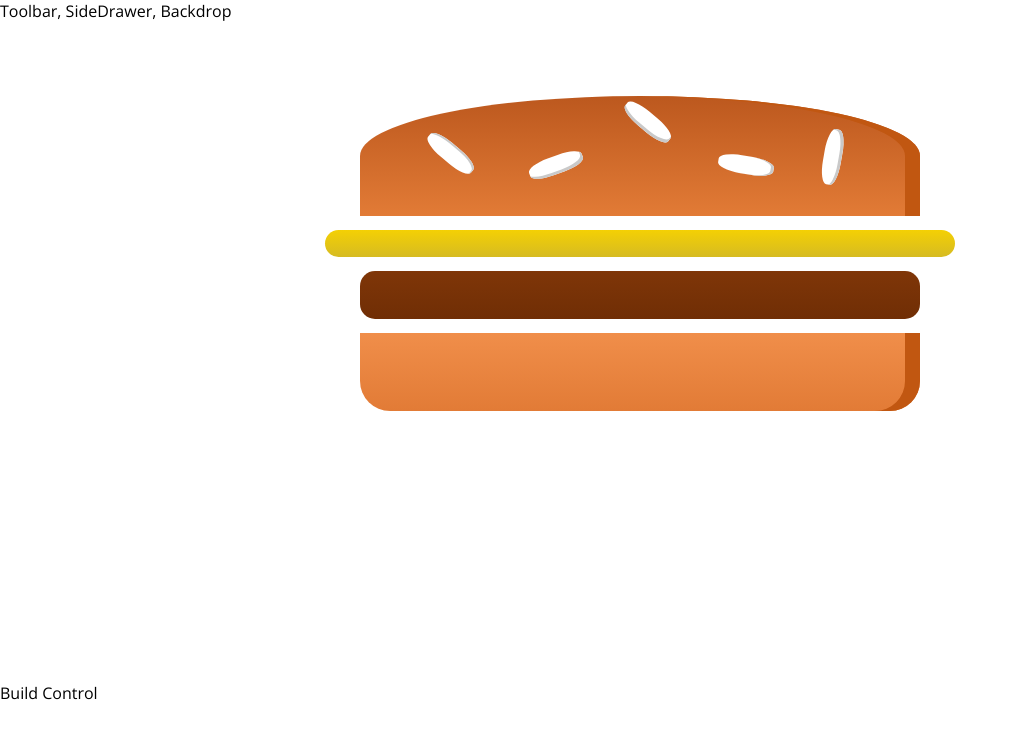
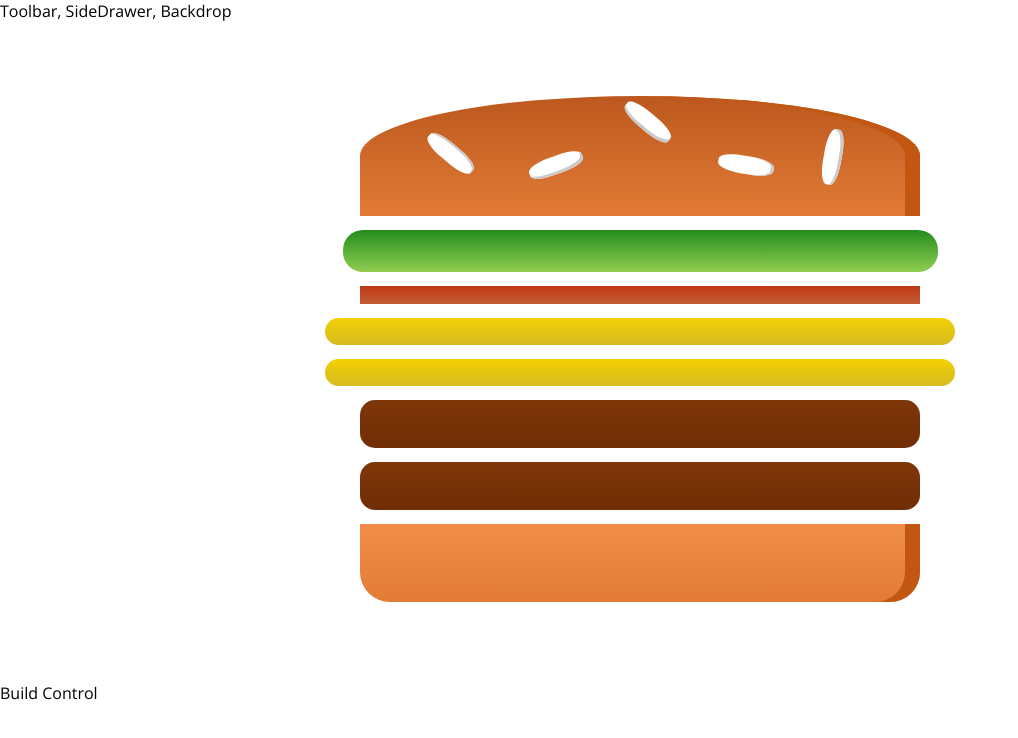
Before and after one commit to diwakarsharma95/burger-builder-web-app, a React (Create React App) app: page / in a window 1280 px wide. Shown: the top 738 px of the page, without its empty margins (0-1018 px from the left). Built offline with nearby package versions, Linux system fonts and the light colour scheme.

Commit message:
Outputting Burger Ingredients Dynamically

```diff
--- a/src/components/Burger/Burger.js
+++ b/src/components/Burger/Burger.js
@@ -3,11 +3,15 @@
 import BurgerIngredient from './BurgerIngredient/BurgerIngredient';
 
 const burger = (props) => {
+	const trasnformedIngredient = Object.keys(props.ingredients).map((ingredientKey) => {
+		return [...Array(props.ingredients[ingredientKey])].map((_, i) => {
+			return <BurgerIngredient key={ingredientKey + i} type={ingredientKey}></BurgerIngredient>;
+		});
+	});
 	return (
 		<div className={classes.Burger}>
 			<BurgerIngredient type='bread-top'></BurgerIngredient>
-			<BurgerIngredient type='cheese'></BurgerIngredient>
-			<BurgerIngredient type='meat'></BurgerIngredient>
+			{trasnformedIngredient}
 			<BurgerIngredient type='bread-bottom'></BurgerIngredient>
 		</div>
 	);
--- a/src/containers/BurgerBuilder/BurgerBuilder.js
+++ b/src/containers/BurgerBuilder/BurgerBuilder.js
@@ -3,10 +3,22 @@
 import Burger from '../../components/Burger/Burger';
 
 class BurgerBuilder extends Component {
+	// constructor(props) {
+	// 	super( props );
+	// 	this.state = {...}
+	// }
+	state = {
+		ingredients: {
+			salad: 1,
+			bacon: 1,
+			cheese: 2,
+			meat: 2,
+		},
+	};
 	render() {
 		return (
 			<Aux>
-				<Burger></Burger>
+				<Burger ingredients={this.state.ingredients}></Burger>
 				<div>Build Control</div>
 			</Aux>
 		);
```
